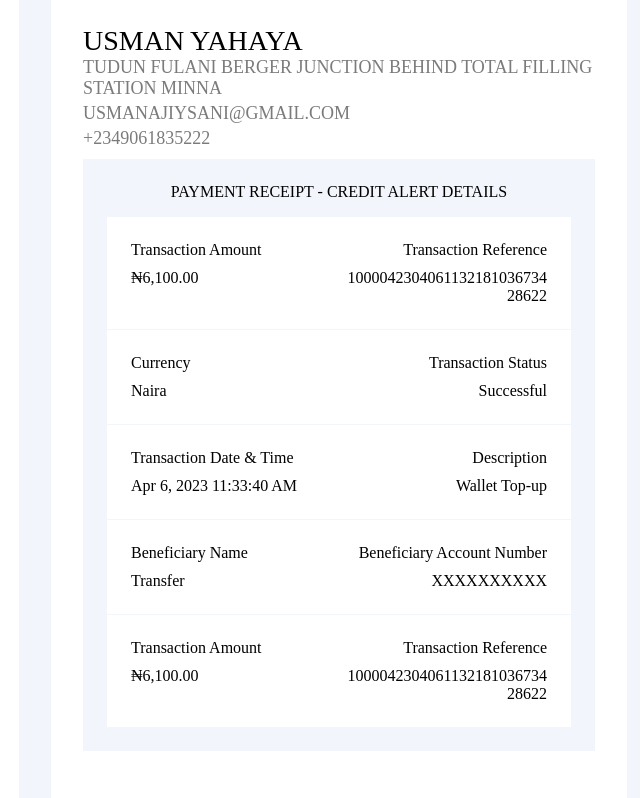
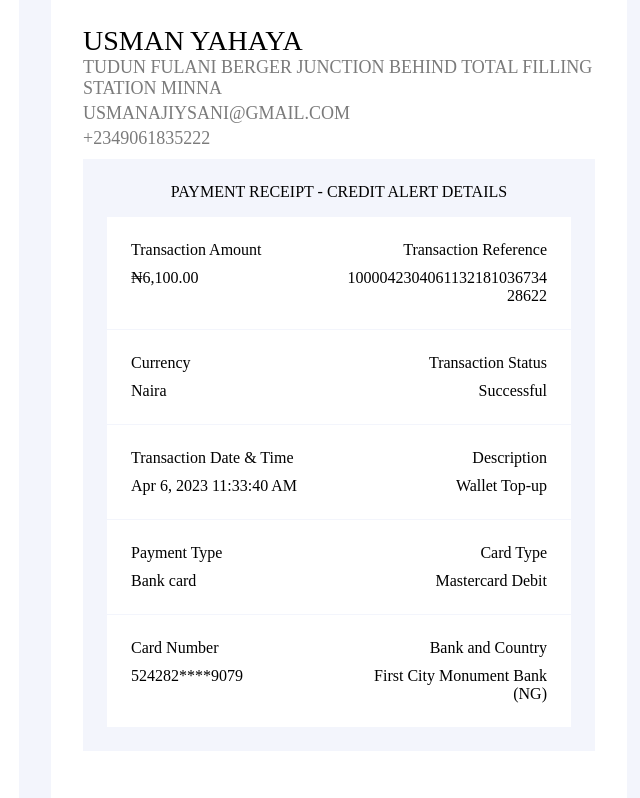
Before and after one commit to ArcOmotola/automated_receipt, a plain HTML site: page index.html in a window 1280 px wide. Shown: the part 136-934 px from the top of the page, without its empty margins (301-941 px from the left). Drawn offline with Linux system fonts and the light colour scheme; a web font is replaced by a local one.

Commit message:
changed title

```diff
--- a/index.html
+++ b/index.html
@@ -15,7 +15,7 @@
   <!-- <meta http-equiv="refresh" content="3"> -->
 
   <link rel="stylesheet" href="https://use.typekit.net/sob5jke.css">
-  <title>Aella-Loan-Email-Notification</title>
+  <title>Payment Receipt</title>
 
   <style type="text/css">
     body {
@@ -130,18 +130,18 @@
           <div style="background-color: #ffffff; padding: 24px;">
             <div style="display: flex; justify-content: space-between; font-weight: 300;">
               <p>
-                Beneficiary Name
+                Payment Type
               </p>
               <p>
-                Beneficiary Account Number
+                Card Type
               </p>
             </div>
             <div style="display: flex; justify-content: space-between; margin-top: 10px;">
               <p style="width: 200px; word-wrap: break-word; text-align: start;">
-                Transfer
+                Bank card
               </p>
               <p style="width: 200px; word-wrap: break-word; text-align: end;">
-                XXXXXXXXXX
+                Mastercard Debit
               </p>
             </div>
           </div>
@@ -149,18 +149,18 @@
           <div style="background-color: #ffffff; padding: 24px;">
             <div style="display: flex; justify-content: space-between; font-weight: 300;">
               <p>
-                Transaction Amount
+                Card Number
               </p>
               <p>
-                Transaction Reference
+                Bank and Country
               </p>
             </div>
             <div style="display: flex; justify-content: space-between; margin-top: 10px;">
               <p style="width: 200px; word-wrap: break-word; text-align: start;">
-                ₦6,100.00
+                524282****9079
               </p>
               <p style="width: 200px; word-wrap: break-word; text-align: end;">
-                100004230406113218103673428622
+                First City Monument Bank (NG)
               </p>
             </div>
           </div>
```
